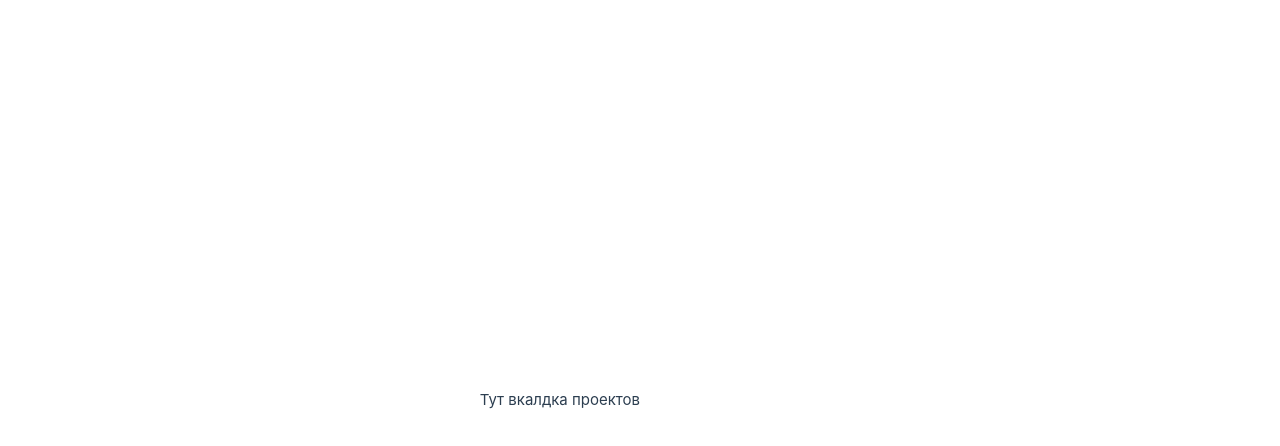
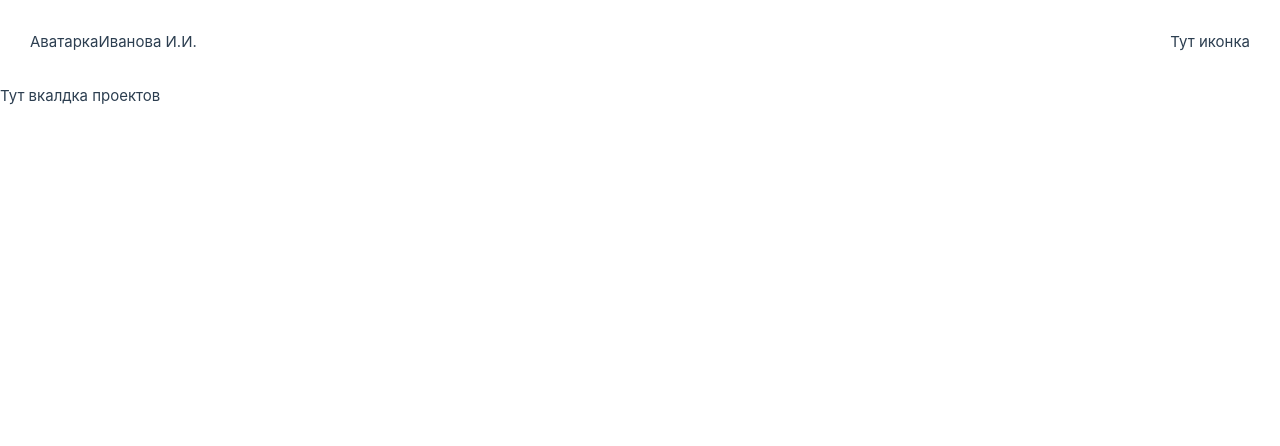
Before and after one commit to MariaSadovn1kova/tradition.webapp, a Vue app: page / in a window 1280 px wide. Shown: the top 446 px of the page. Built offline with nearby package versions, Linux system fonts and the light colour scheme.

Commit message:
chore: configuring the code

```diff
--- a/index.html
+++ b/index.html
@@ -4,7 +4,7 @@
     <meta charset="UTF-8">
     <link rel="icon" href="/favicon.ico">
     <meta name="viewport" content="width=device-width, initial-scale=1.0">
-    <title>Vite App</title>
+    <title>Традиция</title>
   </head>
   <body>
     <div id="app"></div>
--- a/src/App.vue
+++ b/src/App.vue
@@ -1,71 +1,13 @@
 <script setup lang="ts">
 import { RouterLink, RouterView } from 'vue-router'
+import { MainNavbar } from './widgets'
+
 </script>
 
 <template>
+  <main-navbar/>
   <RouterView />
 </template>
 
 <style scoped>
-header {
-  line-height: 1.5;
-  max-height: 100vh;
-}
-
-.logo {
-  display: block;
-  margin: 0 auto 2rem;
-}
-
-nav {
-  width: 100%;
-  font-size: 12px;
-  text-align: center;
-  margin-top: 2rem;
-}
-
-nav a.router-link-exact-active {
-  color: var(--color-text);
-}
-
-nav a.router-link-exact-active:hover {
-  background-color: transparent;
-}
-
-nav a {
-  display: inline-block;
-  padding: 0 1rem;
-  border-left: 1px solid var(--color-border);
-}
-
-nav a:first-of-type {
-  border: 0;
-}
-
-@media (min-width: 1024px) {
-  header {
-    display: flex;
-    place-items: center;
-    padding-right: calc(var(--section-gap) / 2);
-  }
-
-  .logo {
-    margin: 0 2rem 0 0;
-  }
-
-  header .wrapper {
-    display: flex;
-    place-items: flex-start;
-    flex-wrap: wrap;
-  }
-
-  nav {
-    text-align: left;
-    margin-left: -1rem;
-    font-size: 1rem;
-
-    padding: 1rem 0;
-    margin-top: 1rem;
-  }
-}
 </style>
--- a/src/assets/base.css
+++ b/src/assets/base.pcss
@@ -36,7 +36,7 @@
   --section-gap: 160px;
 }
 
-@media (prefers-color-scheme: dark) {
+/* @media (prefers-color-scheme: dark) {
   :root {
     --color-background: var(--vt-c-black);
     --color-background-soft: var(--vt-c-black-soft);
@@ -48,7 +48,7 @@
     --color-heading: var(--vt-c-text-dark-1);
     --color-text: var(--vt-c-text-dark-2);
   }
-}
+} */
 
 *,
 *::before,
--- a/src/assets/main.css
+++ /dev/null
@@ -1,35 +0,0 @@
-@import './base.css';
-
-#app {
-  max-width: 1280px;
-  margin: 0 auto;
-  padding: 2rem;
-  font-weight: normal;
-}
-
-a,
-.green {
-  text-decoration: none;
-  color: hsla(160, 100%, 37%, 1);
-  transition: 0.4s;
-  padding: 3px;
-}
-
-@media (hover: hover) {
-  a:hover {
-    background-color: hsla(160, 100%, 37%, 0.2);
-  }
-}
-
-@media (min-width: 1024px) {
-  body {
-    display: flex;
-    place-items: center;
-  }
-
-  #app {
-    display: grid;
-    grid-template-columns: 1fr 1fr;
-    padding: 0 2rem;
-  }
-}
--- /dev/null
+++ b/src/assets/main.pcss
@@ -0,0 +1,24 @@
+@import './base.pcss';
+
+#app {
+
+}
+
+@media (min-width: 1024px) {
+
+}
+
+
+a,
+.green {
+  text-decoration: none;
+  color: hsla(160, 100%, 37%, 1);
+  transition: 0.4s;
+  padding: 3px;
+}
+
+@media (hover: hover) {
+  a:hover {
+    background-color: hsla(160, 100%, 37%, 0.2);
+  }
+}
--- a/src/main.ts
+++ b/src/main.ts
@@ -1,4 +1,4 @@
-import './assets/main.css'
+import './assets/main.pcss'
 
 import { createApp } from 'vue'
 import { createPinia } from 'pinia'
--- /dev/null
+++ b/src/widgets/index.ts
@@ -0,0 +1,5 @@
+import MainNavbar from './main-navbar/main-navbar.vue'
+
+export {
+    MainNavbar
+}
--- /dev/null
+++ b/src/widgets/main-navbar/main-navbar.pcss
@@ -0,0 +1,10 @@
+.navbar {
+    width: 100%;
+    display: flex;
+    justify-content: space-between;
+    padding: 30px;
+
+    .user {
+        display: flex;
+    }
+}
--- /dev/null
+++ b/src/widgets/main-navbar/main-navbar.vue
@@ -0,0 +1,23 @@
+<script setup lang="ts">
+
+</script>
+
+<template>
+  <div class="navbar">
+    <div class="navbar__item user">
+        <div class="user__avatar">
+            Аватарка
+        </div>
+        <div class="user__name">
+            Иванова И.И.
+        </div>
+    </div>
+    <div class="navbar__item">
+        Тут иконка
+    </div>
+  </div>
+</template>
+
+<style lang="postcss" scoped>
+@import './main-navbar.pcss';
+</style>
```
